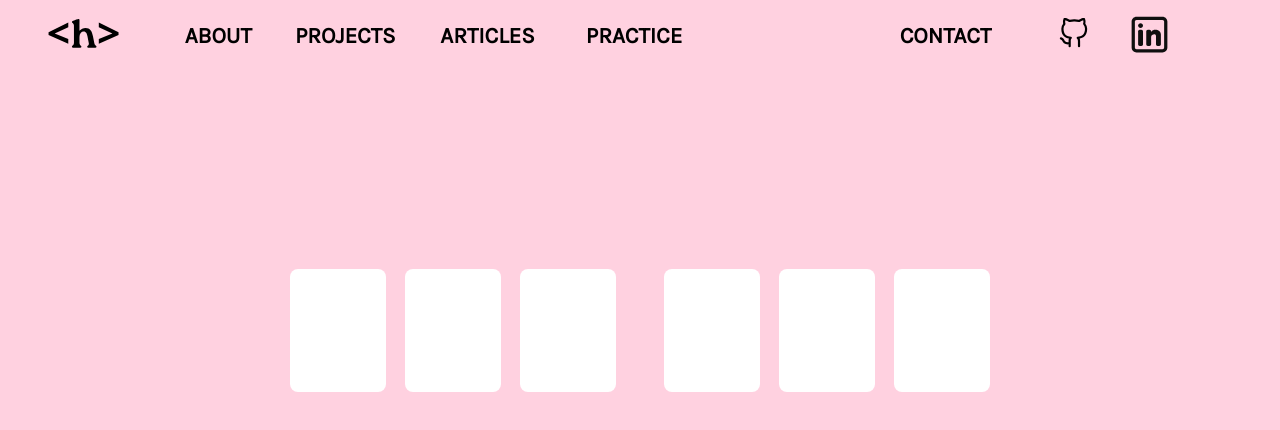
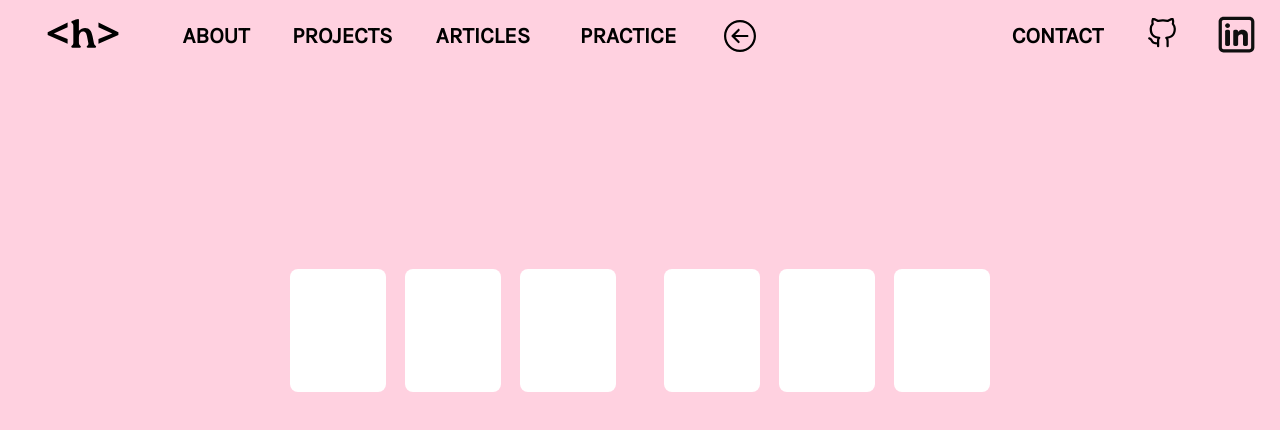
Before and after one commit to holdoescode/holdoescode.github.io, a plain HTML site: page projects/OTPproject.html in a window 1280 px wide. Drawn offline with Linux system fonts and the light colour scheme.

Commit message:
OTP Project Page - back button added to nav bar

```diff
--- a/projects/OTPproject.html
+++ b/projects/OTPproject.html
@@ -19,6 +19,7 @@
             <a class="tablet-nav-text left" href="/projects.html">PROJECTS</a>
             <a class="tablet-nav-text left" href="/articles.html">ARTICLES</a>
             <a class="tablet-nav-text left" href="/practice.html">PRACTICE</a>
+            <a class="left"><img id="back-button" src="/media/back-button.svg"></a>
             <a></a>
             <a class="tablet-nav-text" href="/contact.html">CONTACT</a> <!--Placeholder: use link to footer -->
             <a href="https://github.com/holdoescode"><img class="icon--git" src="/media/noun-github-4289652.svg"></a>
@@ -41,6 +42,8 @@
 
         </main>
 
+        <script src="/scripts/onClickNavBackButton.js"></script>
+
     </body>
 
 
```
